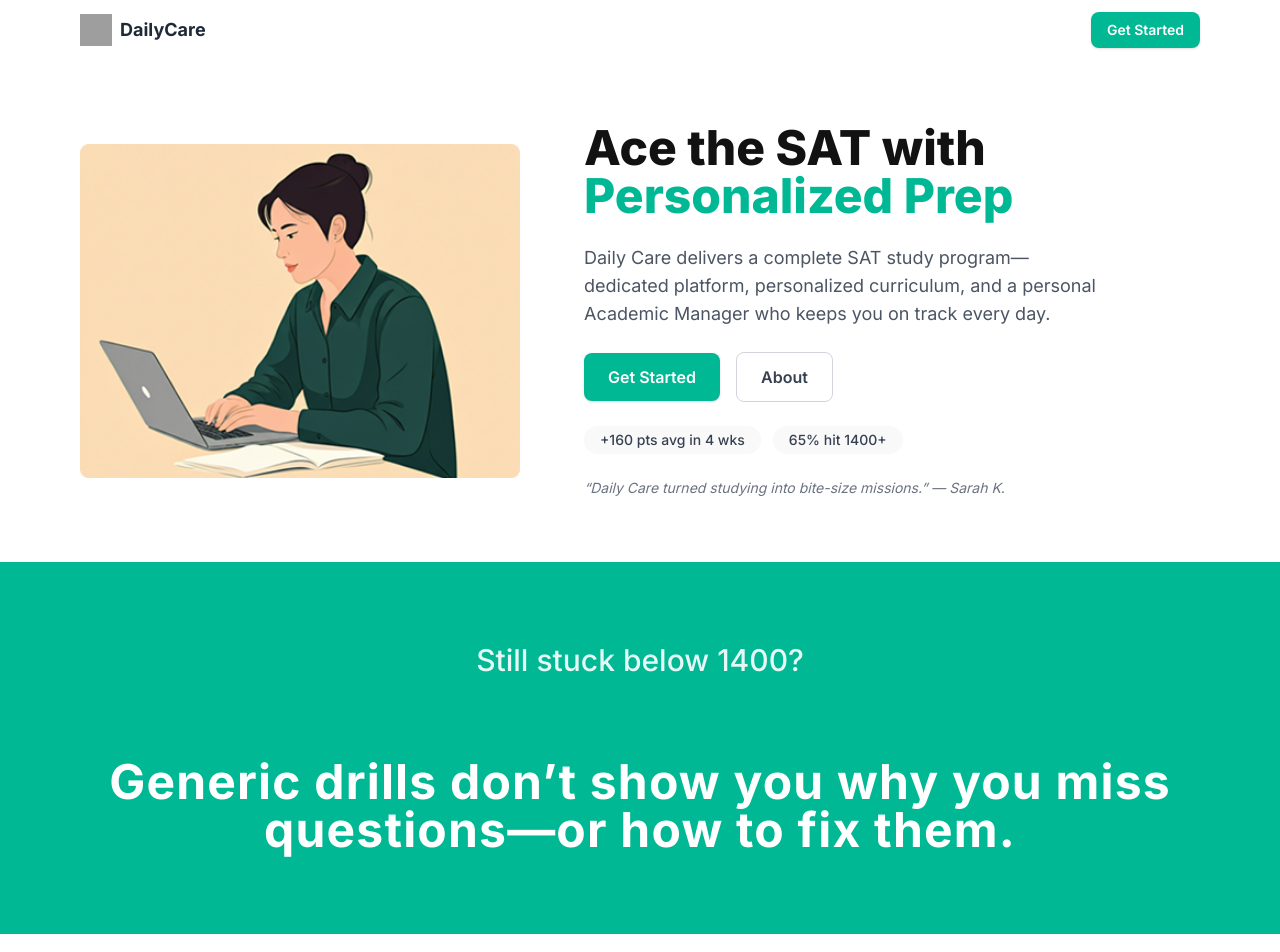
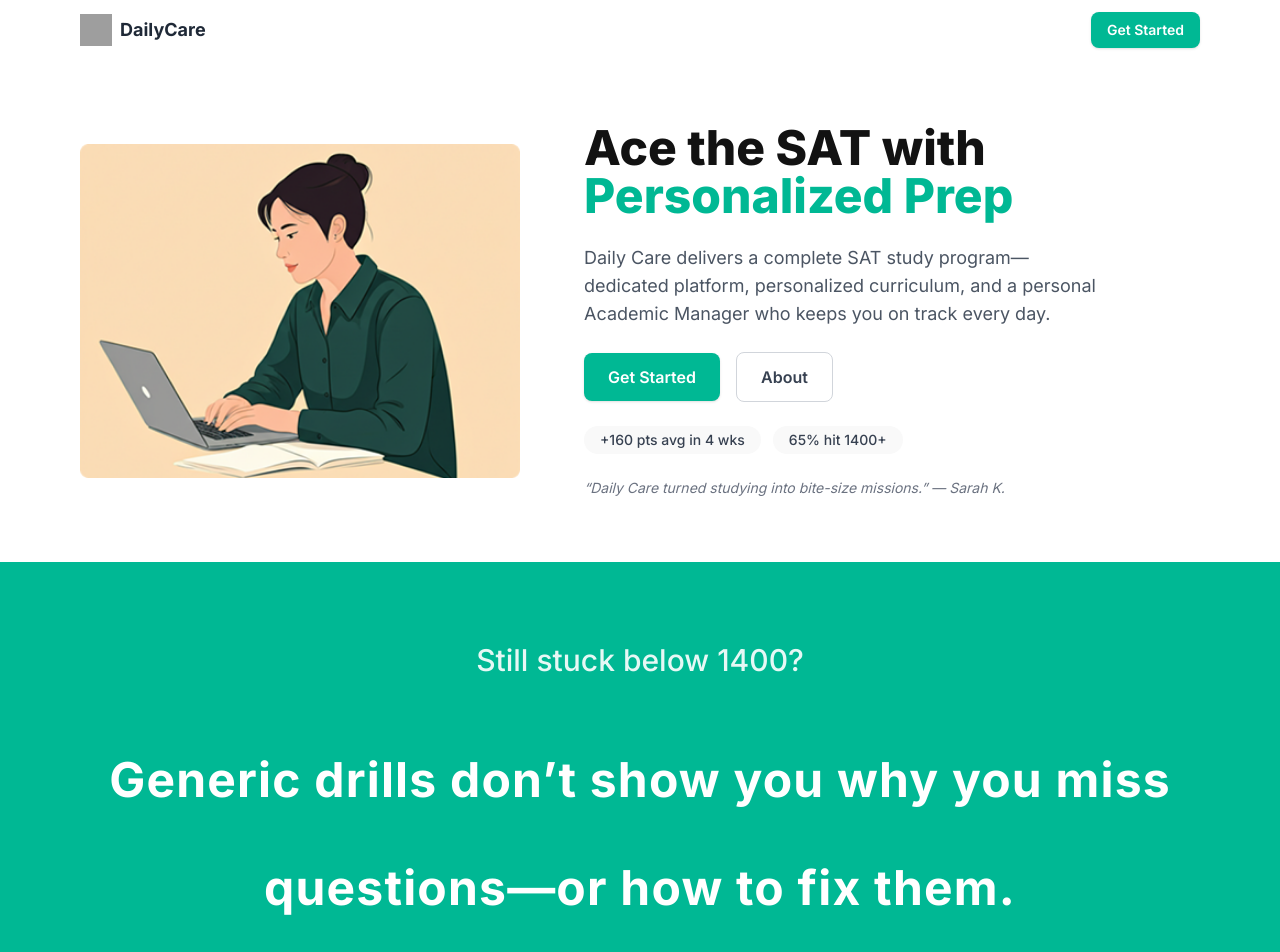
Before and after one commit to satinsiders/daily-care-landing, a Next.js app: page / in a window 1280 px wide. Shown: the top 952 px of the page. Built offline with nearby package versions, Linux system fonts and the light colour scheme; grey boxes are pictures that could not be loaded.

Commit message:
Improve PainStatement spacing and line height

```diff
--- a/components/PainStatement.js
+++ b/components/PainStatement.js
@@ -2,14 +2,14 @@ import Section from "./Section";
 
 export default function PainStatement() {
   return (
-    <Section className="bg-accent text-white text-center !py-20 px-4">
+    <Section className="bg-accent text-white text-center py-12 md:py-20 px-4">
       <div className="flex flex-col items-center gap-y-12">
-        <p className="text-2xl md:text-3xl font-medium text-white/90 mb-8">
+        <p className="text-2xl md:text-3xl font-medium text-white/90">
           Still stuck below 1400?
         </p>
 
         {/* bumped to Tailwind’s loosest preset */}
-        <p className="text-4xl md:text-5xl font-bold leading-[2.25] tracking-wide">
+        <p className="text-4xl md:text-5xl font-bold leading-tight md:leading-[2.25] tracking-wide">
           Generic drills don’t show you why you miss questions—or how to fix them.
         </p>
       </div>
```
